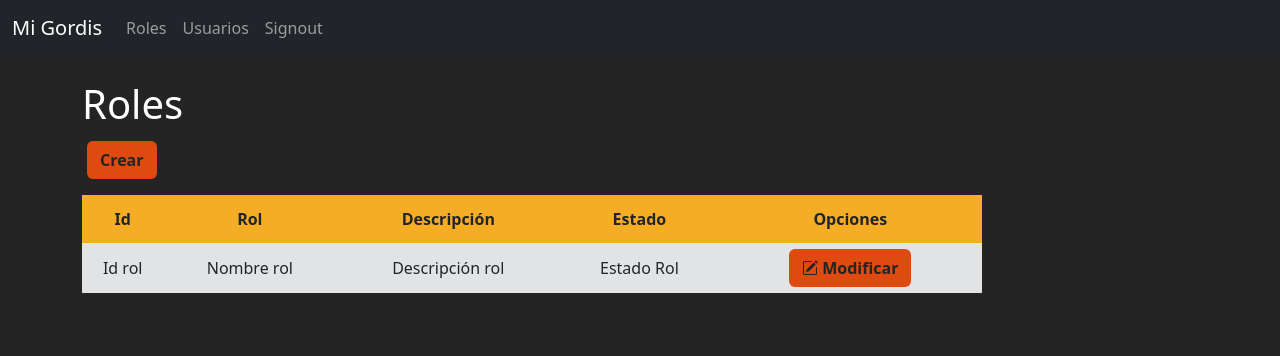
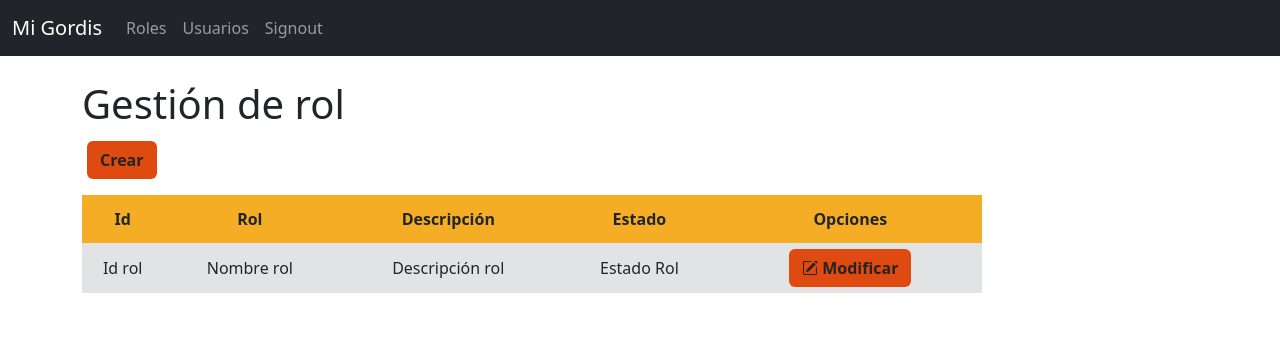
Before and after one commit to KiaraLuz/proyecto-ing.software, a Django app: page /roles/ in a window 1280 px wide. Shown: the top 356 px of the page. Run offline with Django 5.2, Linux system fonts and the light colour scheme.

Commit message:
styles provisional

```diff
--- a/app/static/css/styles.css
+++ b/app/static/css/styles.css
@@ -1,23 +1,23 @@
-body{
-    background-color: #242424;
+body {
+  /* background-color: #111; */
 }
-.tb{
+
+.tb {
   width: 900px;
   text-align: center;
 }
-.encabezado-tabla{
+.encabezado-tabla {
   background-color: #f5ad25;
   height: 3em;
 }
-.btn-color{
-    background-color:  #df4a10;
+.btn-color {
+  background-color: #df4a10;
   margin: 5px;
   color: #242424;
-
 }
 /* .btn-m:hover{
     background-color: #ffffff;
 } */
-.btn-color:hover{
+.btn-color:hover {
   background-color: #d9534f;
 }
--- a/app/templates/rol.html
+++ b/app/templates/rol.html
@@ -1,7 +1,7 @@
 {% extends 'base.html' %}
 
 {% block content %}
-<h1 class="text-white">Roles</h1>
+<h1>Gestión de rol</h1>
 <a class="btn btn-color fw-bold mb-3" href="#" role="button">Crear</a>
 <table class="tb">
   <thead class="encabezado-tabla fw-bold">
```
Lines whose indentation alone changed are shown as unchanged.
